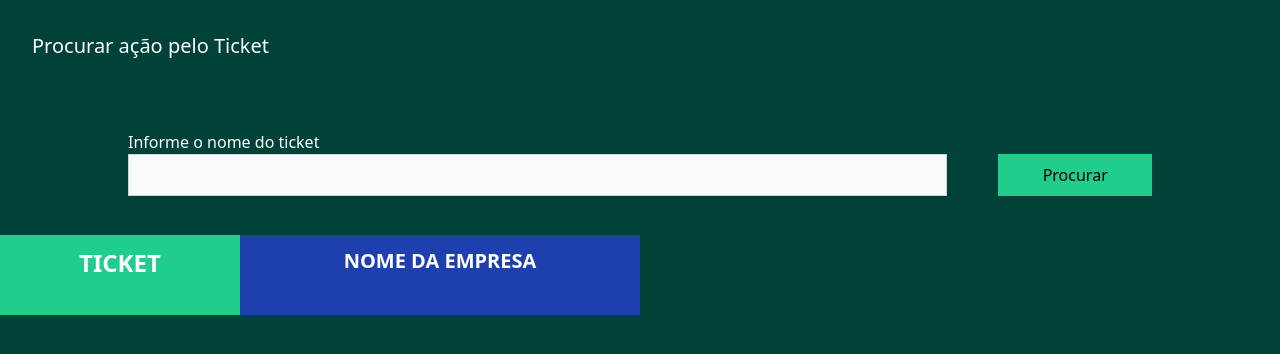
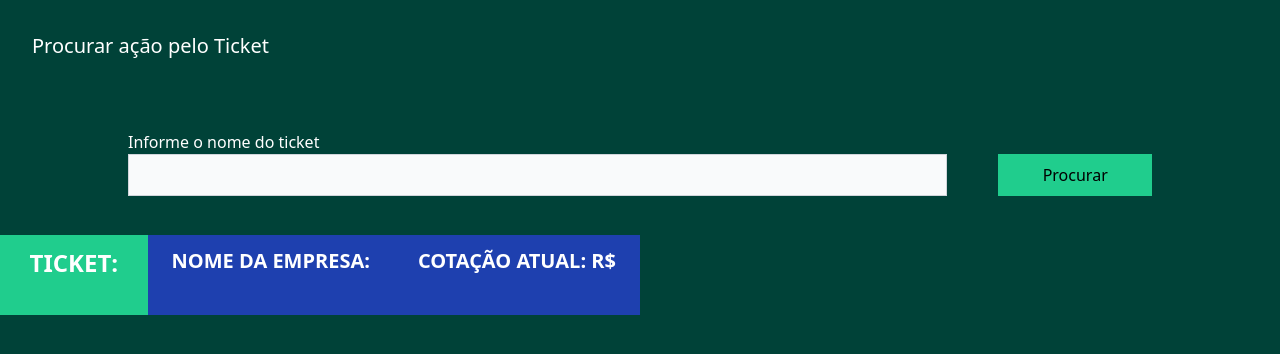
Before and after one commit to JoiceDoll/stock-exchange, a React (Vite) app in the folder Client/: page /findTicket in a window 1280 px wide. Shown: the top 354 px of the page. Built offline with nearby package versions, Linux system fonts and the light colour scheme; no server answers.

Commit message:
feat: data api created

```diff
--- a/Client/src/pages/findTicket/index.tsx
+++ b/Client/src/pages/findTicket/index.tsx
@@ -12,12 +12,12 @@ function Ticket() {
   const initialValues = {
     ticket: "",
   };
-
+  console.log(data);
   async function getApi(values: any) {
     const result = values.ticket;
     await api
       .get("/find", { params: { ticket: result } })
-      .then(({ data }) => console.log(data))
+      .then(({ data }) => setData(data))
       .catch((err) => {
         console.error("Error", err);
       });
@@ -73,12 +73,17 @@ function Ticket() {
             <div className="flex justify-between">
               <div className="bg-custom-card w-2/5 h-20">
                 <p className="text-center text-white font-semibold text-2xl p-3">
-                  TICKET
+                  TICKET:
                 </p>
               </div>
               <div className="bg-blue-800  w-2/3">
                 <p className="text-center text-white font-semibold text-xl p-3">
-                  NOME DA EMPRESA
+                  NOME DA EMPRESA: {data.name}
+                </p>
+              </div>
+              <div className="bg-blue-800  w-2/3">
+                <p className="text-center text-white font-semibold text-xl p-3">
+                  COTAÇÃO ATUAL: R$ {data.close}
                 </p>
               </div>
             </div>
```
